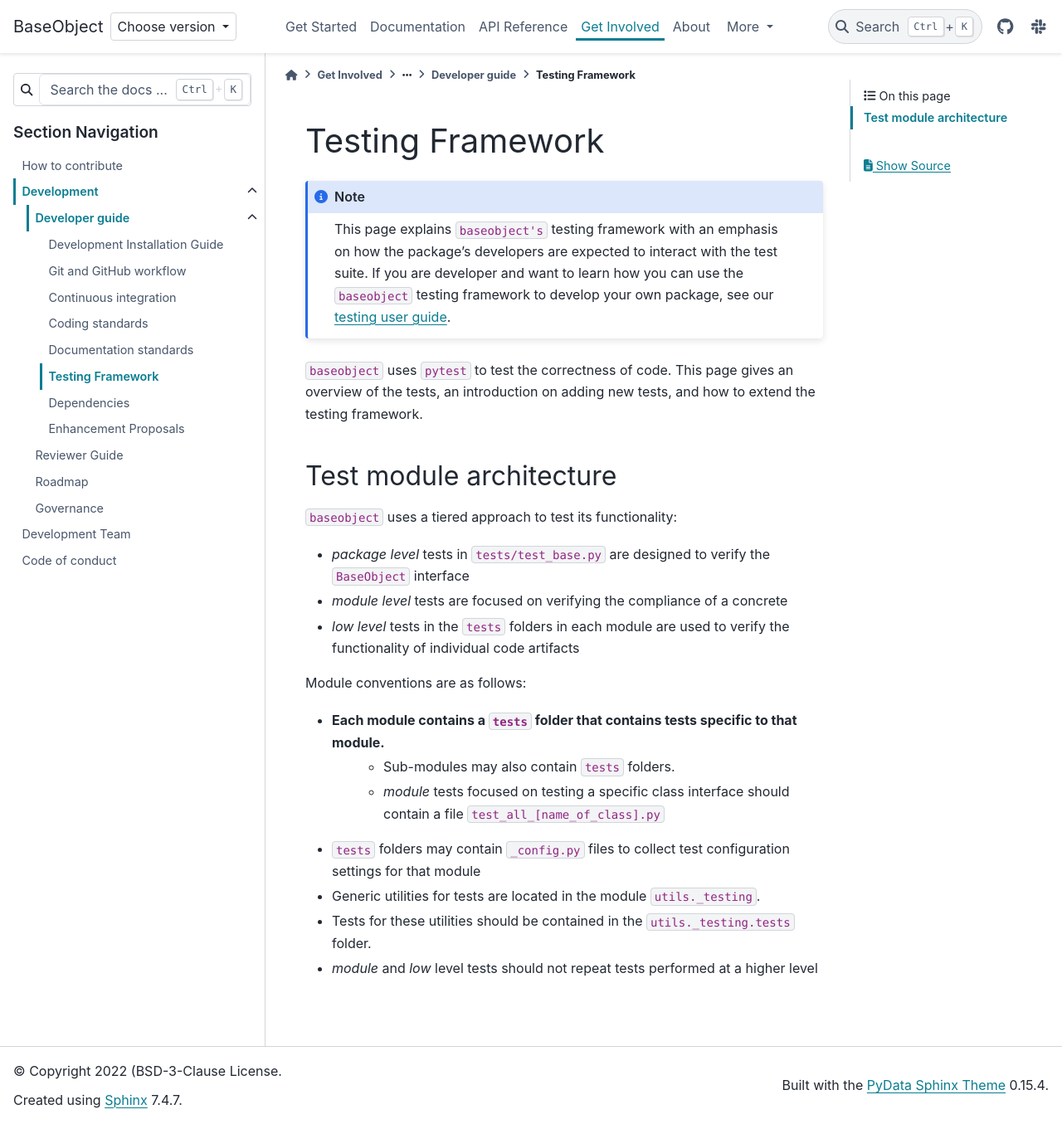
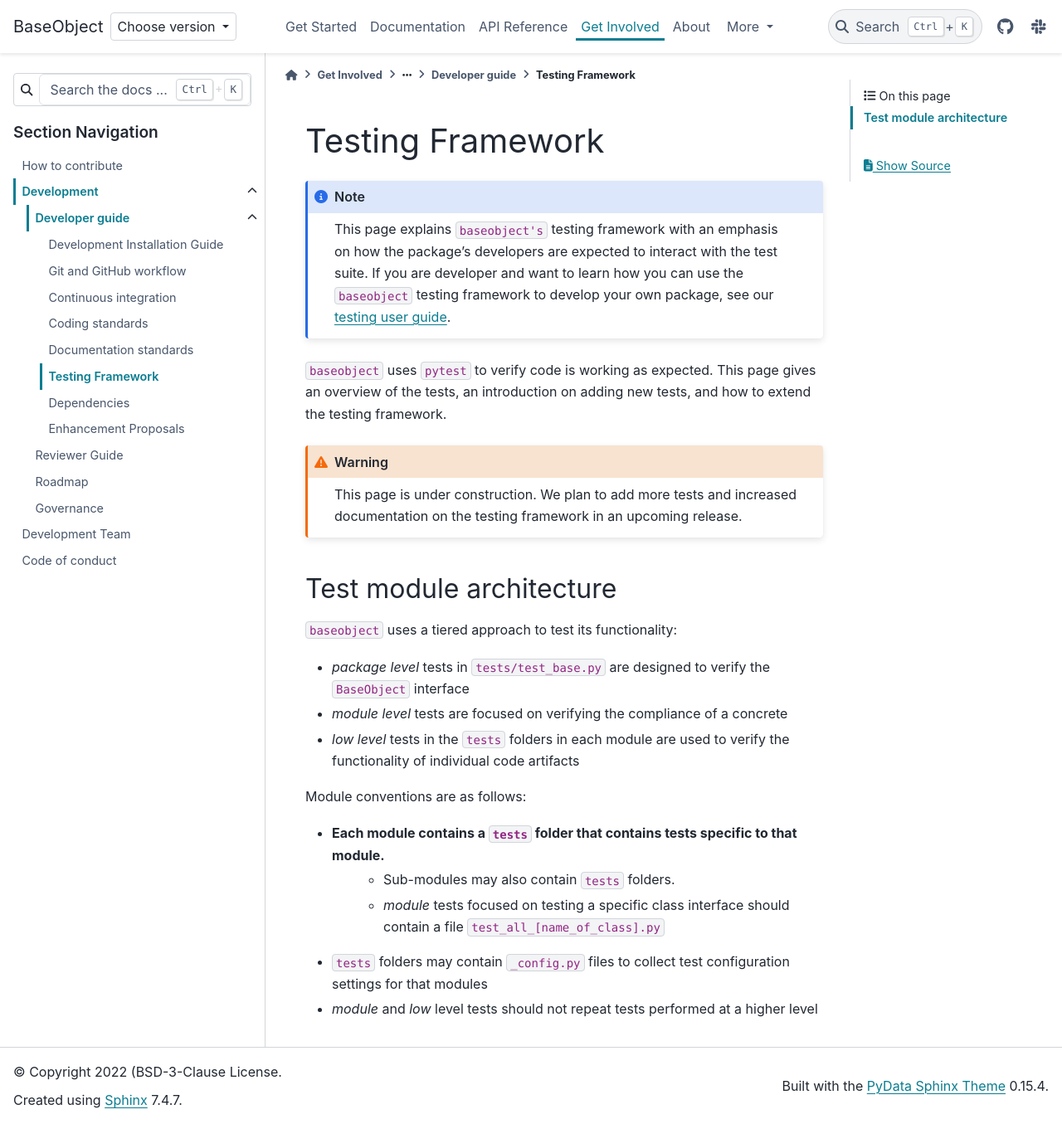
Before and after one commit to sktime/skbase, a Sphinx documentation site: the page built from docs/source/contribute/development/developer_guide/testing_framework.rst, in a window 1280 px wide and 1355 px high. Shown: the whole window at 83% size. Built offline with Sphinx 7.4.7 and the PyData theme 0.15.4, drawn with Linux system fonts in a browser that asks for light colours; comment, search, counter and statistics services are not loaded.

```diff
--- a/docs/source/contribute/development/developer_guide/git_workflow.rst
+++ b/docs/source/contribute/development/developer_guide/git_workflow.rst
@@ -8,7 +8,7 @@ Git and GitHub workflow
    If your not familiar with ``git`` you may want to start by reviewing
    `Git's documentation <https://git-scm.com/doc>`_ and then trying
    out the workflow. If you get stuck, chat with us on
-   `Slack <https://sktime-group.slack.com/#baseobject>`_.
+   `Slack <https://join.slack.com/t/sktime-group/shared_invite/zt-1cghagwee-sqLJ~eHWGYgzWbqUX937ig>`_.
 
 The preferred workflow for contributing to ``baseobject's`` repository is to
 fork the `main repository <https://github.com//sktime/baseobject>`_ on GitHub,
--- a/docs/source/contribute/development/developer_guide/testing_framework.rst
+++ b/docs/source/contribute/development/developer_guide/testing_framework.rst
@@ -10,9 +10,14 @@ Testing Framework
     testing framework to develop your own package, see our
     :ref:`testing user guide <user_guide_testing>`.
 
-``baseobject`` uses ``pytest`` to test the correctness of code.
+``baseobject`` uses ``pytest`` to verify code is working as expected.
 This page gives an overview of the tests, an introduction on adding new tests,
 and how to extend the testing framework.
+
+.. warning::
+
+  This page is under construction. We plan to add more tests and increased
+  documentation on the testing framework in an upcoming release.
 
 Test module architecture
 ========================
@@ -34,7 +39,5 @@ Module conventions are as follows:
     * *module* tests focused on testing a specific class interface should contain a file
       ``test_all_[name_of_class].py``
 * ``tests`` folders may contain ``_config.py`` files to collect test
-  configuration settings for that module
-* Generic utilities for tests are located in the module ``utils._testing``.
-* Tests for these utilities should be contained in the ``utils._testing.tests`` folder.
+  configuration settings for that modules
 * *module* and *low* level tests should not repeat tests performed at a higher level
```
Also changed, not shown: docs/source/contribute/how_to_contribute.rst (+5 -5 lines).
